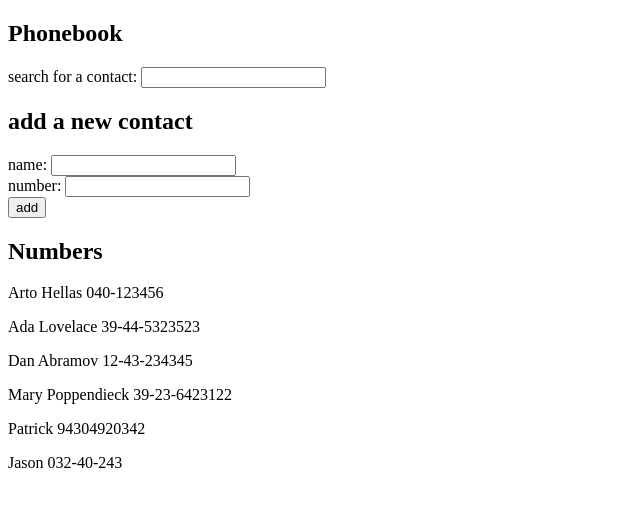
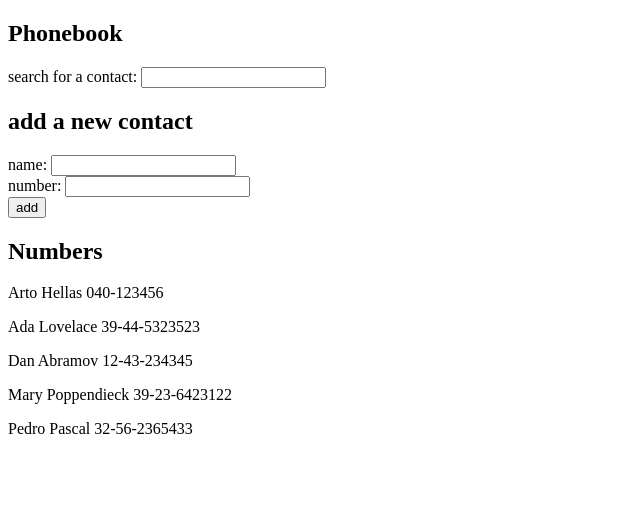
Before and after one commit to dwahroianmai/fullstackopen, a React (Create React App) app in the folder part2/phonebook/: page / in a window 1280 px wide. Shown: the top 506 px of the page, without its empty margins (0-640 px from the left). Built offline with nearby package versions, Linux system fonts and the light colour scheme; data requests are answered from the project's data file.

Commit message:
exercise 2.13

```diff
--- a/part2/phonebook/db.json
+++ b/part2/phonebook/db.json
@@ -21,14 +21,9 @@
       "id": 4
     },
     {
-      "name": "Patrick",
-      "number": "94304920342",
-      "id": "Patrick"
-    },
-    {
-      "name": "Jason",
-      "number": "032-40-243",
-      "id": 6
+      "name": "Pedro Pascal",
+      "number": "32-56-2365433",
+      "id": 5
     }
   ]
 }
--- a/part2/phonebook/src/App.js
+++ b/part2/phonebook/src/App.js
@@ -3,6 +3,7 @@ import axios from "axios";
 import Search from "./components/Search";
 import PersonForm from "./components/PersonForm";
 import Persons from "./components/Persons";
+import services from "./services/persons";
 
 const App = () => {
   const [persons, setPersons] = useState([
@@ -13,9 +14,7 @@ const App = () => {
   const [search, setSearch] = useState("");
 
   useEffect(() => {
-    axios
-      .get("http://localhost:3001/persons")
-      .then((response) => setPersons(response.data));
+    services.getContacts().then((people) => setPersons(people));
   }, []);
 
   console.log(persons);
@@ -55,9 +54,9 @@ const App = () => {
       }
     }
 
-    axios
-      .post("http://localhost:3001/persons", contact)
-      .then((response) => setPersons(persons.concat(response.data)));
+    services
+      .newContact(contact)
+      .then((person) => setPersons(persons.concat(person)));
 
     setNewName("");
     setNewNumber("");
--- /dev/null
+++ b/part2/phonebook/src/services/persons.js
@@ -0,0 +1,15 @@
+import axios from "axios";
+
+const baseUrl = "http://localhost:3001/persons";
+
+const getContacts = () => {
+  const request = axios.get(baseUrl);
+  return request.then((response) => response.data);
+};
+
+const newContact = (contact) => {
+  const request = axios.post(baseUrl, contact);
+  return request.then((response) => response.data);
+};
+
+export default { getContacts, newContact };
```
